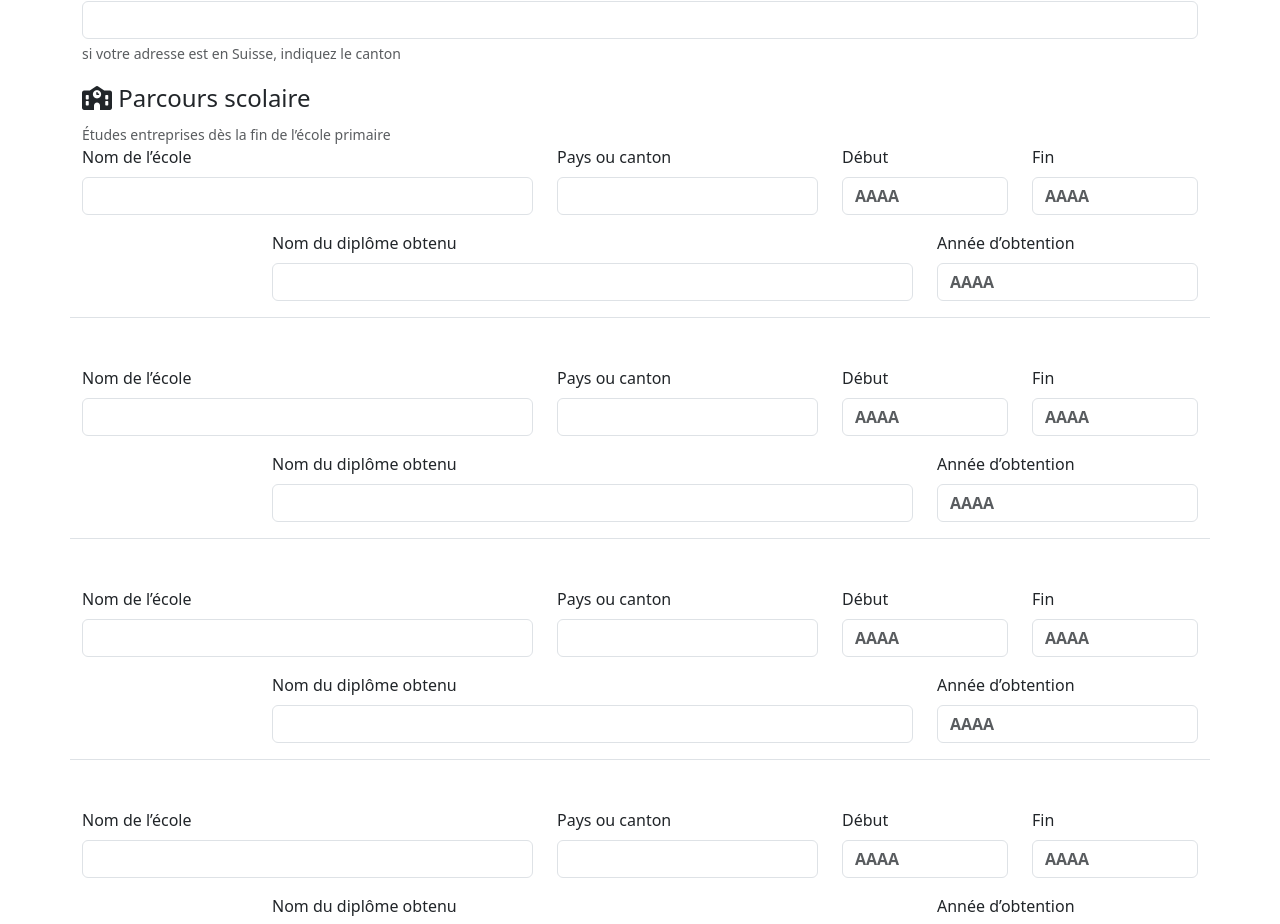
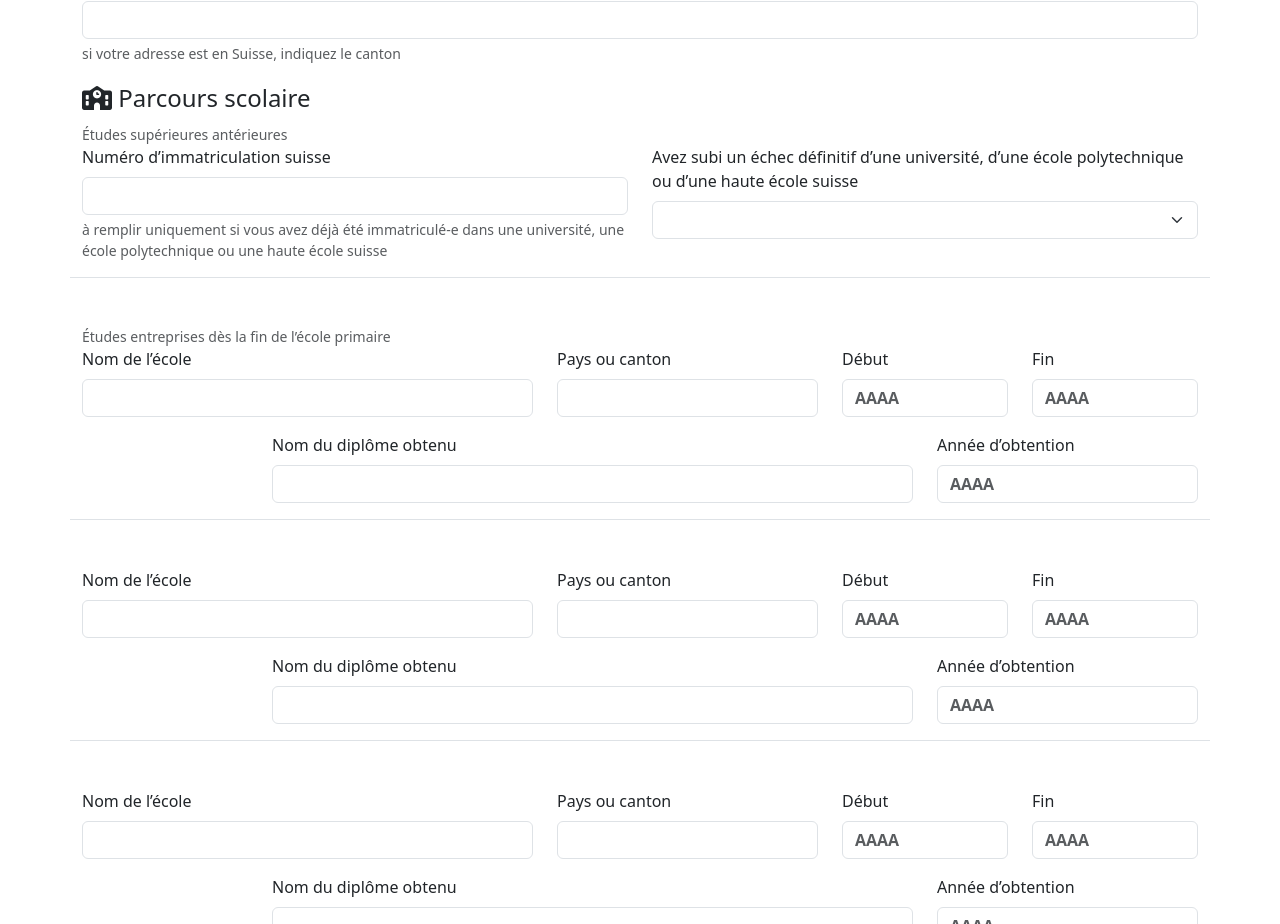
Before and after one commit to julienjespersen/form-to-pdf, a plain HTML site: page index.html in a window 1280 px wide. Shown: the part 1980-2904 px from the top of the page. Drawn offline with nearby package versions, Linux system fonts and the light colour scheme.

Commit message:
add: student number

```diff
--- a/index.html
+++ b/index.html
@@ -134,6 +134,24 @@
                     </div>
                 </fieldset>
                 <fieldset id="fieldset-school"><legend><i class="fa-solid fa-school"></i> Parcours scolaire</legend>
+                    <div class="form-text">Études supérieures antérieures</div>
+                    <div class="row border-bottom mb-5">
+                        <div class="col-md-6">
+                            <label for="studentNumber" class="form-label">Numéro d’immatriculation suisse</label>
+                            <input id="studentNumber" type="number" pattern="\d{8,8}" inputmode="numeric" min="0" maxlength="10" v-model="studentNumber" class="form-control" aria-describedby="studentNumberHelp">
+                            <div id="studentNumberHelp" class="form-text mb-3">
+                                à remplir uniquement si vous avez déjà été immatriculé‑e dans une université, une école polytechnique ou une haute école suisse
+                            </div>
+                        </div>
+                        <div class="col-md-6">
+                            <label for="schoolFailure" class="form-label">Avez subi un échec définitif d’une université, d’une école polytechnique ou d’une haute école suisse</label>
+                            <select id="schoolFailure" v-model="citizenAuthorisation" class="form-select fw-bold">
+                                <option selected></option>
+                                <option value="b">Oui</option>
+                                <option value="c">Non</option>
+                            </select>
+                        </div>
+                    </div>
                     <div class="form-text">Études entreprises dès la fin de l’école primaire</div>
                     <div class="row border-bottom mb-5">
                         <div class="col-md-5">
```
